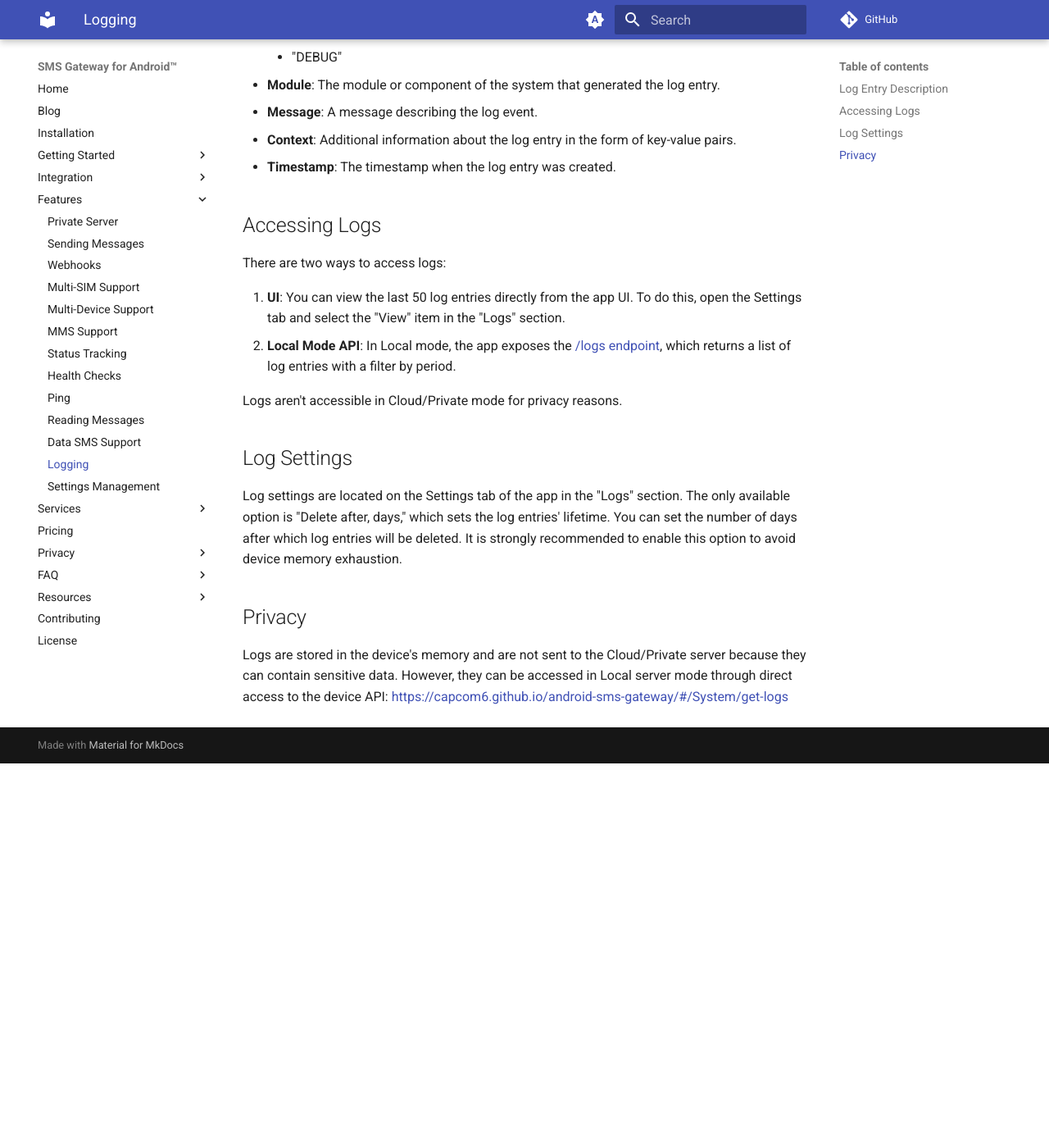
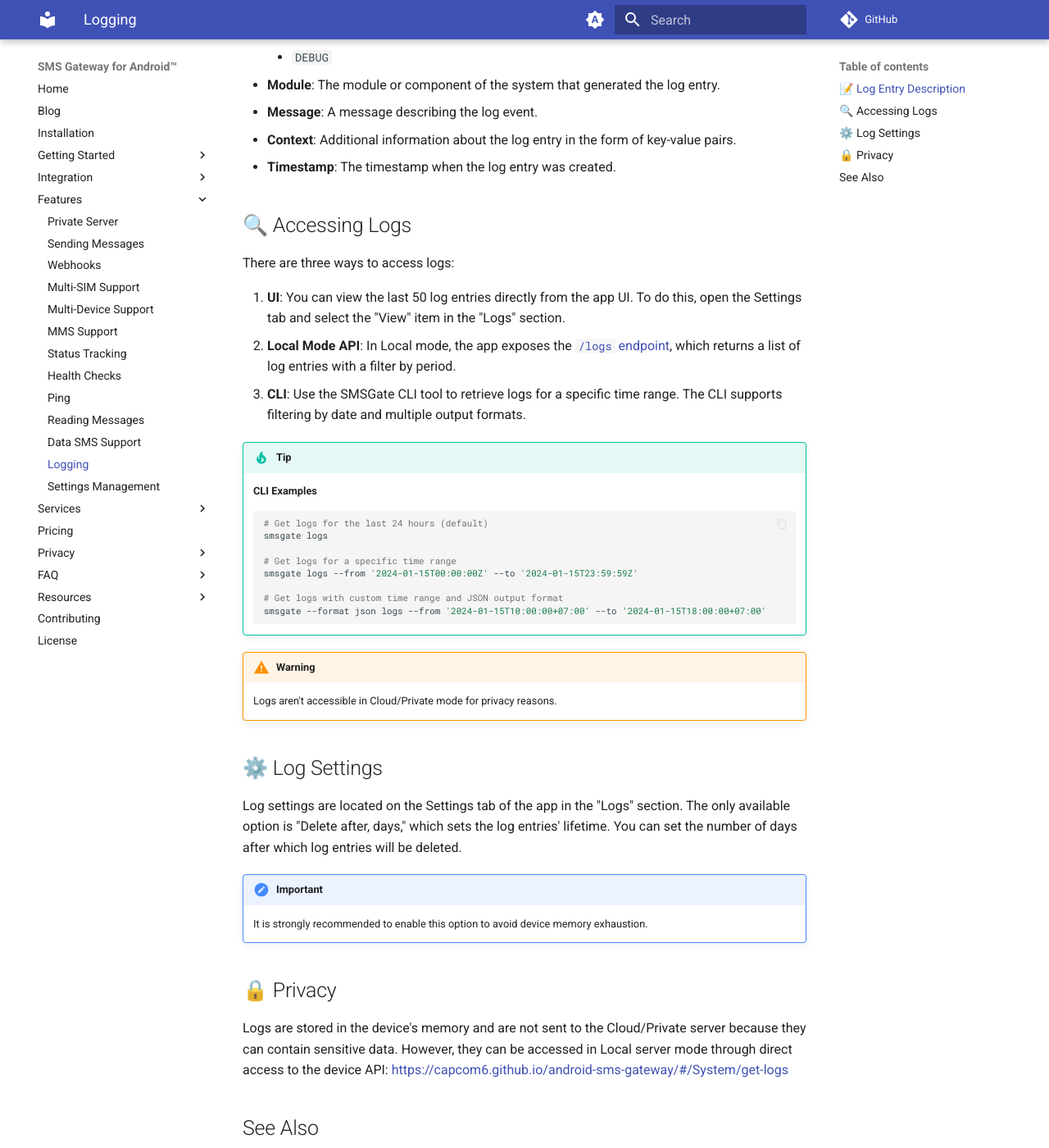
Before and after one commit to android-sms-gateway/docs-web, an MkDocs documentation site: the page built from docs/features/logging.md, in a window 1280 px wide and 1400 px high, scrolled down 500 px. Shown: the whole window at 82% size. Built offline with MkDocs 1.6.1 and Material for MkDocs 9.7.7, drawn with Linux system fonts in a browser that asks for light colours; comment, search, counter and statistics services are not loaded; before the commit the page ends 1431 px from its top, so only the background shows below that; some of the changed text lies outside the part shown.

Commit message:
[cli] document `logs` command

````diff
--- a/docs/features/logging.md
+++ b/docs/features/logging.md
@@ -1,35 +1,61 @@
-# Logging
+# 📋 Logging
 
 The app logs operations directly to the device, providing valuable information for debugging and bug reporting. Although not all app modules currently write logs, this feature is essential for identifying and resolving issues.
 
-## Log Entry Description
+## 📝 Log Entry Description
 
 Each log entry contains the following information:
 
 *   **ID**: A unique identifier for the log entry.
 *   **Priority**: The priority level of the log entry, which can be one of the following:
-    *   "ERROR"
-    *   "WARN"
-    *   "INFO"
-    *   "DEBUG"
+    *   `ERROR`
+    *   `WARN`
+    *   `INFO`
+    *   `DEBUG`
 *   **Module**: The module or component of the system that generated the log entry.
 *   **Message**: A message describing the log event.
 *   **Context**: Additional information about the log entry in the form of key-value pairs.
 *   **Timestamp**: The timestamp when the log entry was created.
 
-## Accessing Logs
+## 🔍 Accessing Logs
 
-There are two ways to access logs:
+There are three ways to access logs:
 
 1.  **UI**: You can view the last 50 log entries directly from the app UI. To do this, open the Settings tab and select the "View" item in the "Logs" section.
-2.  **Local Mode API**: In Local mode, the app exposes the [/logs endpoint](https://capcom6.github.io/android-sms-gateway/#/System/get-logs), which returns a list of log entries with a filter by period.
+2.  **Local Mode API**: In Local mode, the app exposes the [`/logs` endpoint](https://capcom6.github.io/android-sms-gateway/#/System/get-logs), which returns a list of log entries with a filter by period.
+3.  **CLI**: Use the SMSGate CLI tool to retrieve logs for a specific time range. The CLI supports filtering by date and multiple output formats.
 
-Logs aren't accessible in Cloud/Private mode for privacy reasons.
+!!! tip
+    **CLI Examples**
 
-## Log Settings
+    ```bash
+    # Get logs for the last 24 hours (default)
+    smsgate logs
 
-Log settings are located on the Settings tab of the app in the "Logs" section. The only available option is "Delete after, days," which sets the log entries' lifetime. You can set the number of days after which log entries will be deleted. It is strongly recommended to enable this option to avoid device memory exhaustion.
+    # Get logs for a specific time range
+    smsgate logs --from '2024-01-15T00:00:00Z' --to '2024-01-15T23:59:59Z'
 
-## Privacy
+    # Get logs with custom time range and JSON output format
+    smsgate --format json logs --from '2024-01-15T10:00:00+07:00' --to '2024-01-15T18:00:00+07:00'
+    ```
+
+!!! warning
+    Logs aren't accessible in Cloud/Private mode for privacy reasons.
+
+## ⚙️ Log Settings
+
+Log settings are located on the Settings tab of the app in the "Logs" section. The only available option is "Delete after, days," which sets the log entries' lifetime. You can set the number of days after which log entries will be deleted.
+
+!!! important
+    It is strongly recommended to enable this option to avoid device memory exhaustion.
+
+## 🔒 Privacy
 
 Logs are stored in the device's memory and are not sent to the Cloud/Private server because they can contain sensitive data. However, they can be accessed in Local server mode through direct access to the device API: <https://capcom6.github.io/android-sms-gateway/#/System/get-logs>
+
+## See Also
+
+*   [API Documentation](../integration/api.md)
+*   [CLI Documentation](../integration/cli.md)
+*   [Local Server Setup](../getting-started/local-server.md)
+*   [Troubleshooting](../faq/errors.md)
````
Also changed, not shown: docs/integration/cli.md (+124 -63 lines).
